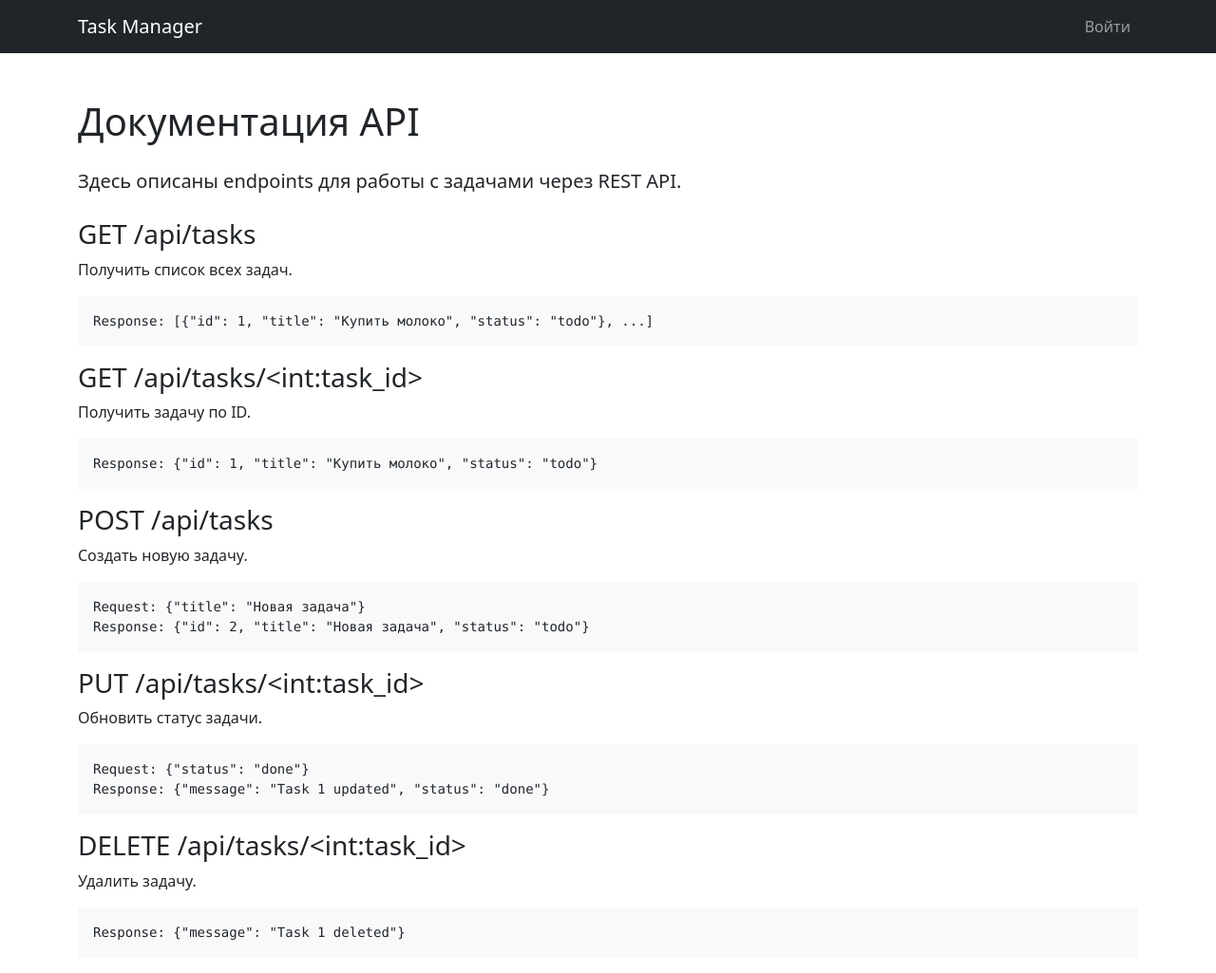
After one commit to Kreesk/task-management-api, a Flask app: page /api/docs in a window 1280 px wide. The commit adds this page. Shown: the whole page at 95% size. Run offline with Flask 3, Linux system fonts and the light colour scheme.

Commit message:
Final update: added styled index, API docs, and README

```diff
--- a/main.py
+++ b/main.py
@@ -99,14 +99,21 @@ class TaskResource(Resource):
 
 api.add_resource(TaskResource, '/api/tasks', '/api/tasks/<int:task_id>')
 
+@app.route('/api/docs')
+def api_docs():
+    return render_template('api_docs.html')
+
 @app.route('/')
 def index():
-    return "Task Management API - Use /tasks to see tasks or /api/tasks for REST API"
+    if 'logged_in' in session and session['logged_in']:
+        return redirect('/tasks')
+    return render_template('index.html')
 
 @app.route('/tasks', methods=['GET', 'POST'])
 def tasks():
-    if 'logged_in' not in session or not session['logged_in']:
-        return redirect('/login')
+    redirect_if_needed = require_login()
+    if redirect_if_needed:
+        return redirect_if_needed
     if request.method == 'POST':
         title = request.form.get('title')
         if not title or not title.strip():
@@ -122,8 +129,9 @@ def tasks():
 
 @app.route('/tasks/<int:task_id>/done', methods=['POST'])
 def mark_task_done(task_id):
-    if 'logged_in' not in session or not session['logged_in']:
-        return redirect('/login')
+    redirect_if_needed = require_login()
+    if redirect_if_needed:
+        return redirect_if_needed
     with get_db_connection() as conn:
         c = conn.cursor()
         c.execute("SELECT * FROM tasks WHERE id = ?", (task_id,))
@@ -132,8 +140,7 @@ def mark_task_done(task_id):
             return "Задача не найдена!", 404
         c.execute("UPDATE tasks SET status = 'done' WHERE id = ?", (task_id,))
         conn.commit()
-    tasks_list = get_all_tasks()
-    return  render_template('tasks.html', tasks=tasks_list)
+    return redirect('/tasks')
 
 @app.route('/logout')
 def logout():
@@ -152,11 +159,51 @@ def login():
             return render_template('login.html', error='Неверный логин или пароль')
     return render_template('login.html')
 
-def check_auth():
-    auth = request.authorization
-    if not auth or auth.username != USERNAME or auth.password != PASSWORD:
-        return make_response("Login required!", 401, {'WWW-Authenticate': 'Basic realm="Login Required"'})
-    return True
+@app.route('/tasks/<int:task_id>/delete', methods=['POST'])
+def delete_task(task_id):
+    redirect_if_needed = require_login()
+    if redirect_if_needed:
+        return redirect_if_needed
+    with get_db_connection() as conn:
+        c = conn.cursor()
+        c.execute("SELECT * FROM tasks WHERE id = ?", (task_id,))
+        task = c.fetchone()
+        if not task:
+            return 'Задача не найдена!', 404
+        c.execute("DELETE FROM tasks WHERE id = ?", (task_id,))
+        conn.commit()
+    return redirect('/tasks')
+
+@app.route('/tasks/<int:task_id>/edit', methods=['GET', 'POST'])
+def edit_task(task_id):
+    redirect_if_needed = require_login()
+    if redirect_if_needed:
+        return redirect_if_needed
+    with get_db_connection() as conn:
+        c = conn.cursor()
+        c.execute("SELECT * FROM tasks WHERE id = ?", (task_id,))
+        task = c.fetchone()
+        if not task:
+            return 'Задача не найдена!', 400
+
+        if request.method == 'POST':
+            title = request.form.get('title')
+            status = request.form.get('status')
+            if not title or not title.strip():
+                return 'Title is required', 400
+            if len(title) > 100:
+                return 'Title must be less than 100 characters', 400
+            if status not in ALLOWED_STATUSES:
+                return 'Invalid status', 400
+            c.execute("UPDATE tasks SET title = ?, status = ? WHERE id = ?", (title, status, task_id))
+            conn.commit()
+            return redirect('/tasks')
+        return render_template('edit_task.html', task={'id': task[0], 'title': task[1], 'status': task[2]})
+
+def require_login():
+    if 'logged_in' not in session or not session['logged_in']:
+        return redirect('/login')
+    return None
 
 if __name__ == '__main__':
     init_db()
--- /dev/null
+++ b/templates/api_docs.html
@@ -0,0 +1,47 @@
+<!DOCTYPE html>
+<html lang="en">
+<head>
+    <meta charset="UTF-8">
+    <title>API Документация - Task Manager</title>
+    <link href="https://cdn.jsdelivr.net/npm/bootstrap@5.3.3/dist/css/bootstrap.min.css" rel="stylesheet" integrity="sha384-QWTKZyjpPEjISv5WaRU9OFeRpok6YctnYmDr5pNlyT2bRjXh0JMhjY6hW+ALEwIH" crossorigin="anonymous">
+</head>
+<body>
+    <nav class="navbar navbar-expand-lg navbar-dark bg-dark">
+        <div class="container">
+            <a class="navbar-brand" href="/">Task Manager</a>
+            <div class="navbar-nav ms-auto">
+                <a class="nav-link" href="/login">Войти</a>
+            </div>
+        </div>
+    </nav>
+
+    <div class="container mt-5">
+        <h1 class="mb-4">Документация API</h1>
+        <p class="lead mb-4">Здесь описаны endpoints для работы с задачами через REST API.</p>
+
+        <h3>GET /api/tasks</h3>
+        <p>Получить список всех задач.</p>
+        <pre class="bg-light p-3">Response: [{"id": 1, "title": "Купить молоко", "status": "todo"}, ...]</pre>
+
+        <h3>GET /api/tasks/&lt;int:task_id&gt;</h3>
+        <p>Получить задачу по ID.</p>
+        <pre class="bg-light p-3">Response: {"id": 1, "title": "Купить молоко", "status": "todo"}</pre>
+
+        <h3>POST /api/tasks</h3>
+        <p>Создать новую задачу.</p>
+        <pre class="bg-light p-3">Request: {"title": "Новая задача"}
+Response: {"id": 2, "title": "Новая задача", "status": "todo"}</pre>
+
+        <h3>PUT /api/tasks/&lt;int:task_id&gt;</h3>
+        <p>Обновить статус задачи.</p>
+        <pre class="bg-light p-3">Request: {"status": "done"}
+Response: {"message": "Task 1 updated", "status": "done"}</pre>
+
+        <h3>DELETE /api/tasks/&lt;int:task_id&gt;</h3>
+        <p>Удалить задачу.</p>
+        <pre class="bg-light p-3">Response: {"message": "Task 1 deleted"}</pre>
+    </div>
+
+    <script src="https://cdn.jsdelivr.net/npm/bootstrap@5.3.3/dist/js/bootstrap.bundle.min.js" integrity="sha384-YvpcrYf0tY3lHB60NNkmXc5s9fDVZLESaAA55NDzOxhy9GkcIdslK1eN7N6jIeHz" crossorigin="anonymous"></script>
+</body>
+</html>
```
Also changed, not shown: templates/edit_task.html (added, +39 -0 lines), templates/index.html (added, +37 -0 lines), templates/login.html (+12 -2 lines), templates/tasks.html (+57 -19 lines), tasks.db, 1 other file.
